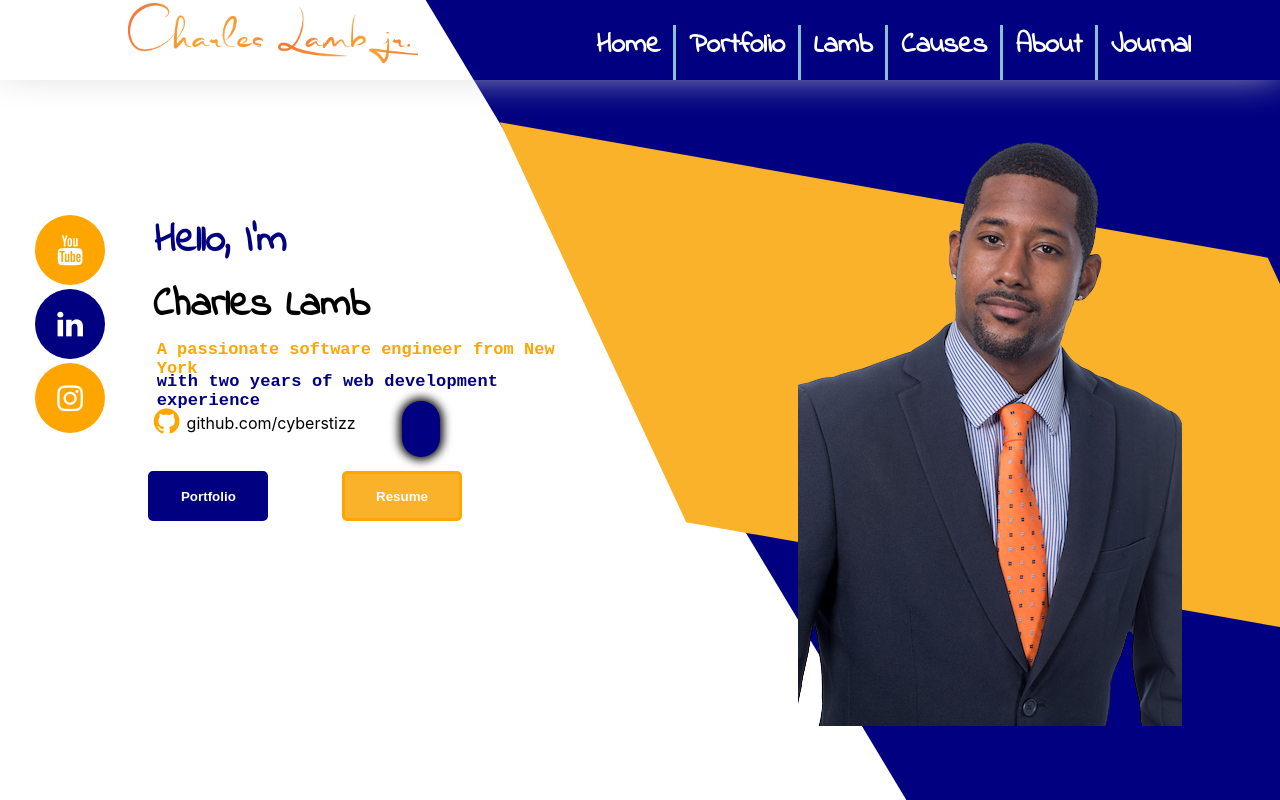
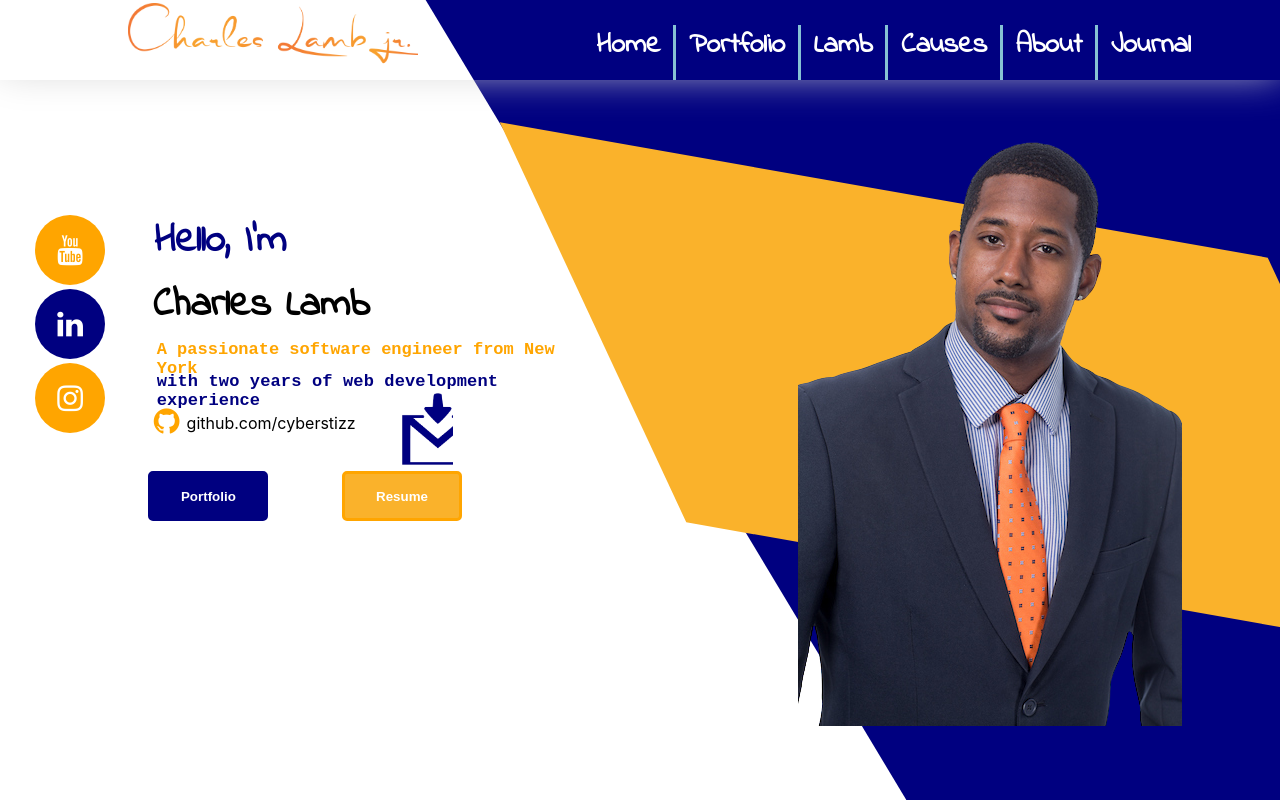
Before and after one commit to cyberstizz/charleslambjr, a React (Create React App) app: page / in a window 1280 px wide. Shown: the top 800 px of the page. Built offline with nearby package versions, Linux system fonts and the light colour scheme.

Commit message:
added a navy gmail icon but i'm not fully sold on it yet

```diff
--- a/src/App.css
+++ b/src/App.css
@@ -410,11 +410,11 @@ position: absolute;
 .emailInfo{
   background: navy;
   margin-left: 250px;
-  margin-top: 10px;
-  width: 3vw;
-  height: 7vh;
-  border-radius:40px;
+  margin-top: 2px;
+  width: 4vw;
+  height: 9vh;
   position: absolute;
-  box-shadow:0 0 10px 3px black;
   overflow: visible;
+  background-size: cover;
+  background-image: url('./download.png');
 }
```
Also changed, not shown: src/download.png (added).
